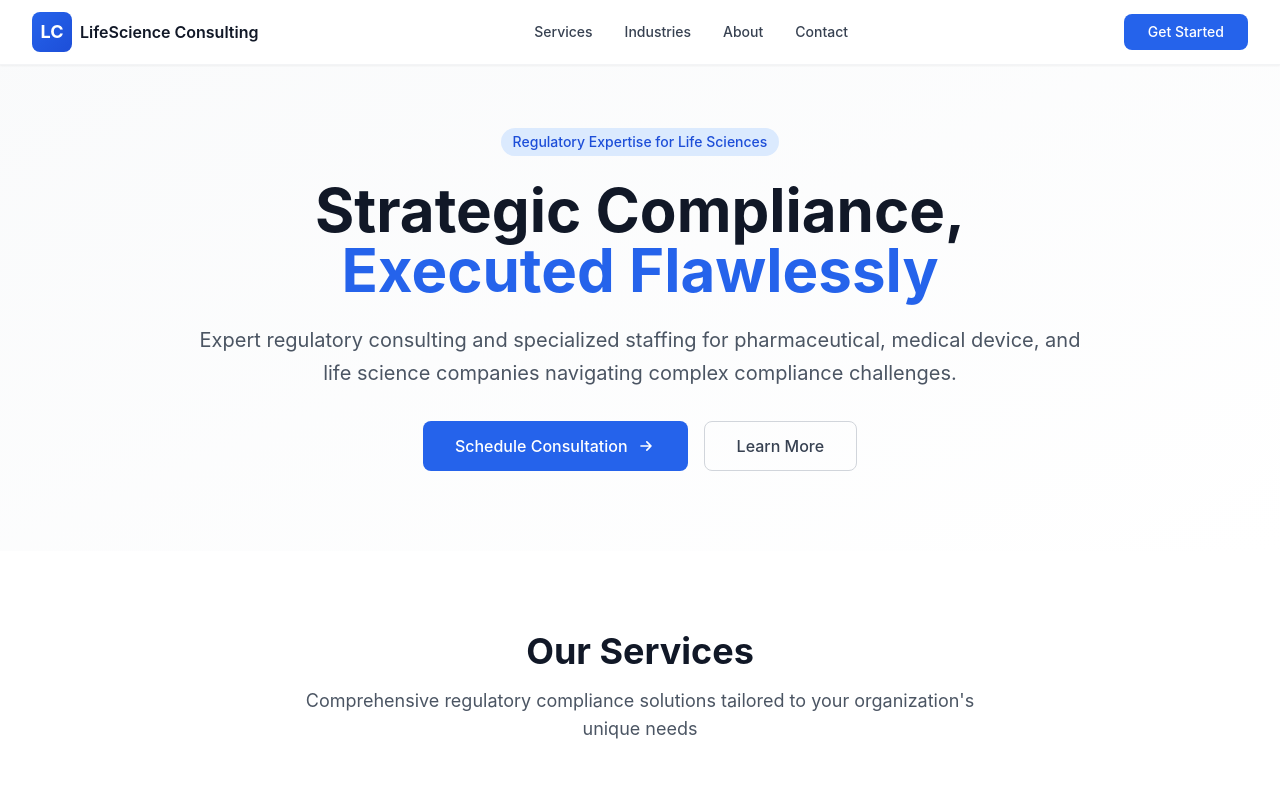
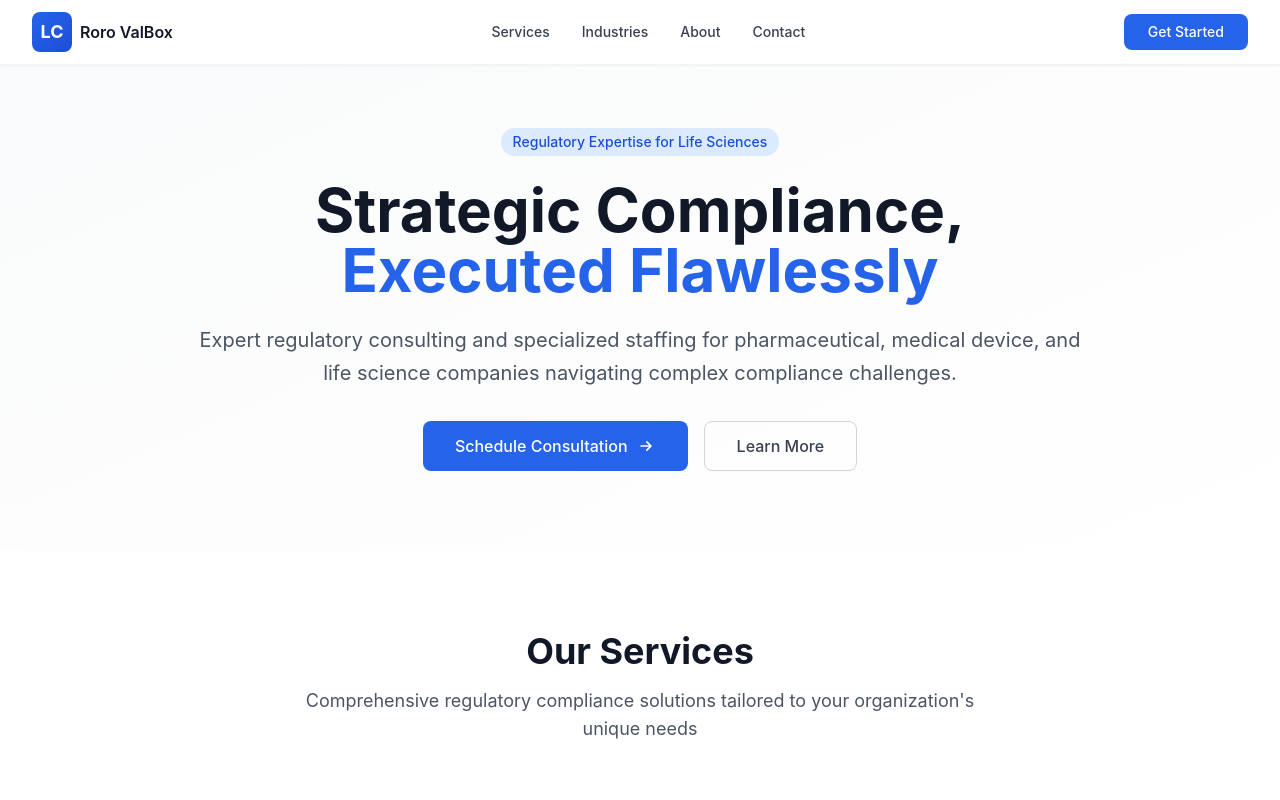
Before and after one commit to ryoussefGH/valbox, a plain HTML site: page index.html in a window 1280 px wide. Shown: the top 800 px of the page. Drawn offline with nearby package versions, Linux system fonts and the light colour scheme.

Commit message:
Update title and branding in index.html

```diff
--- a/index.html
+++ b/index.html
@@ -3,7 +3,7 @@
 <head>
     <meta charset="UTF-8">
     <meta name="viewport" content="width=device-width, initial-scale=1.0">
-    <title>LifeScience Consulting - Regulatory Expertise</title>
+    <title>Roro ValBox - Regulatory Expertise</title>
     <script src="https://cdn.tailwindcss.com"></script>
     <style>
         * {
@@ -25,7 +25,7 @@
                     <div class="w-10 h-10 bg-gradient-to-br from-blue-600 to-blue-700 rounded-lg flex items-center justify-center text-white font-bold text-lg">
                         LC
                     </div>
-                    <span class="font-semibold text-gray-900 hidden sm:inline">LifeScience Consulting</span>
+                    <span class="font-semibold text-gray-900 hidden sm:inline">Roro ValBox</span>
                 </div>
 
                 <!-- Desktop Menu -->
```
